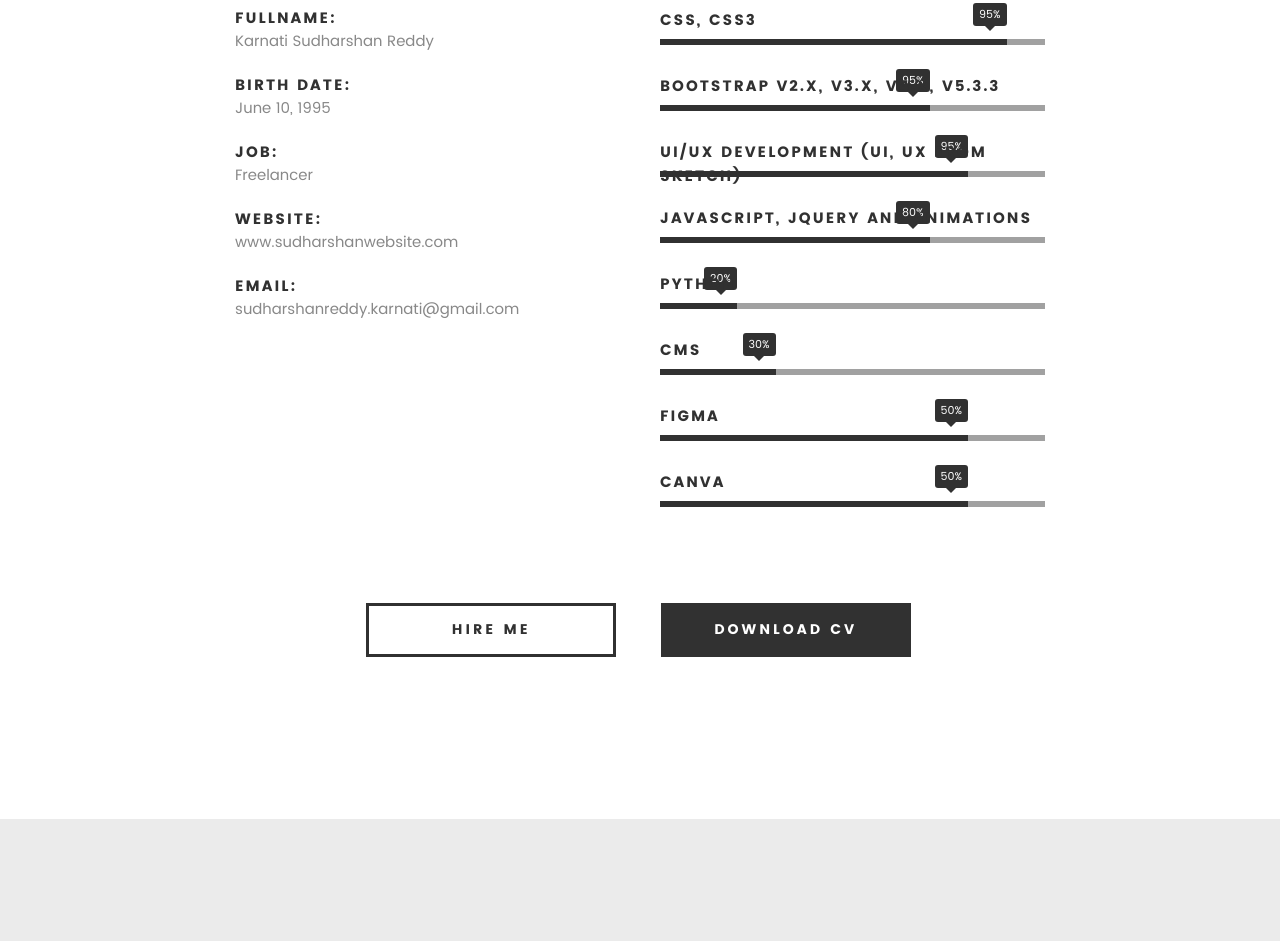
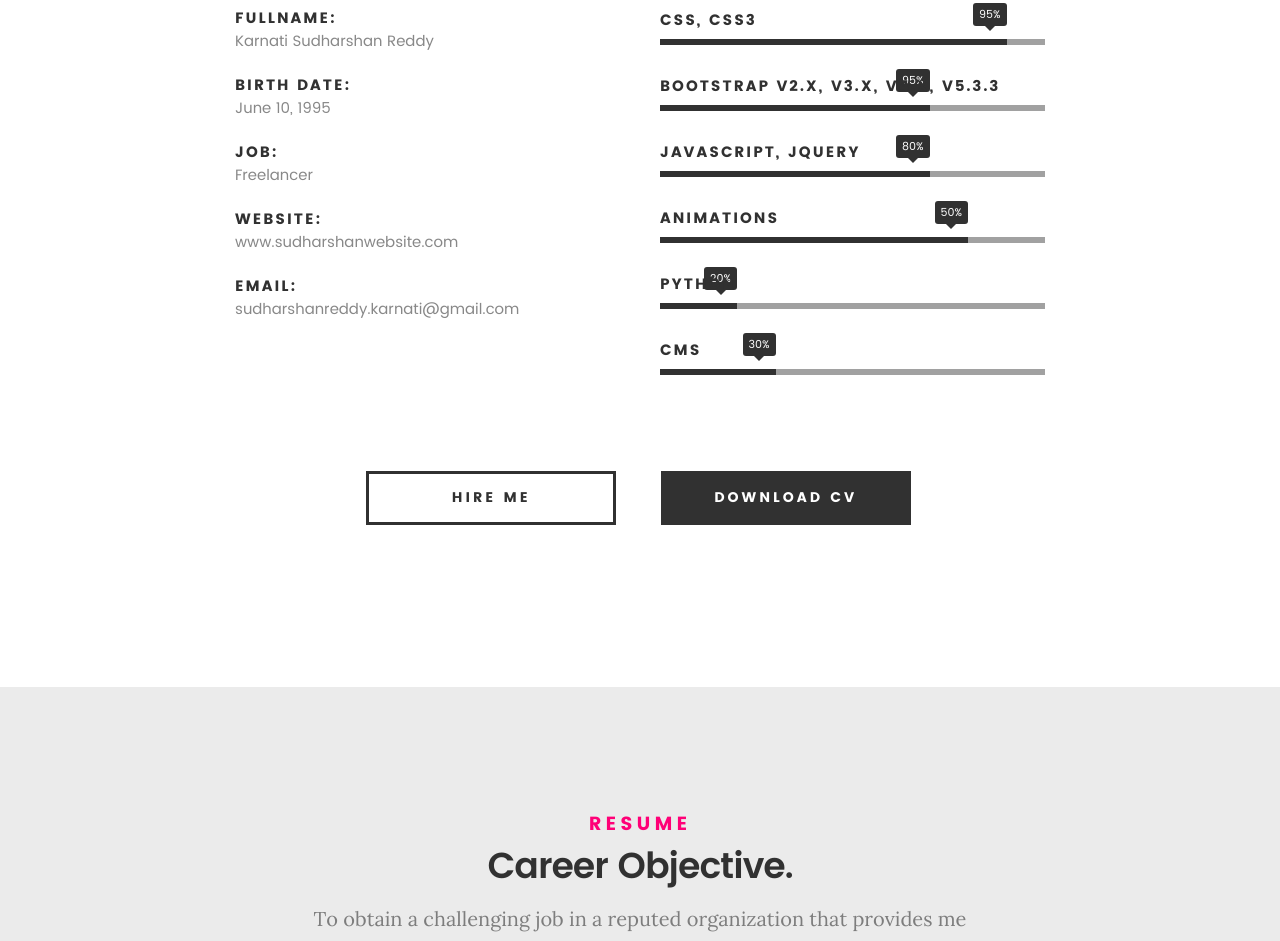
Before and after one commit to karnatisudharshanreddy/karnatisudharshanreddy.github.io, a plain HTML site: page index.html in a window 1280 px wide. Shown: the part 1472-2413 px from the top of the page. Drawn offline with Linux system fonts and the light colour scheme; files whose address does not match are found by name.

Commit message:
addchages

```diff
--- a/index.html
+++ b/index.html
@@ -138,13 +138,13 @@
 					<div class="progress percent70"><span>95%</span></div>
 					<strong>Bootstrap v2.x, v3.x, v4.x, v5.3.3</strong>
 				 </li>
-				 <li>
-					<div class="progress percent80"><span>95%</span></div>
-					<strong>UI/UX Development (UI, UX from Sketch)</strong>
-				 </li>
 				<li>
 				   <div class="progress percent70"><span>80%</span></div>
-				   <strong>JavaScript, jQuery and Animations</strong>
+				   <strong>JavaScript, jQuery</strong>
+				</li>
+				<li>
+					<div class="progress percent80"><span>50%</span></div>
+					<strong>Animations</strong>
 				</li>
 				<li>
 				   <div class="progress percent20"><span>20%</span></div>
@@ -153,14 +153,6 @@
 				<li>
 				   <div class="progress percent30"><span>30%</span></div>
 				   <strong>CMS</strong>
-				</li>
-				<li>
-				   <div class="progress percent80"><span>50%</span></div>
-				   <strong>Figma</strong>
-				</li>
-				<li>
-				   <div class="progress percent80"><span>50%</span></div>
-				   <strong>Canva</strong>
 				</li>
 			 </ul>
 
```
